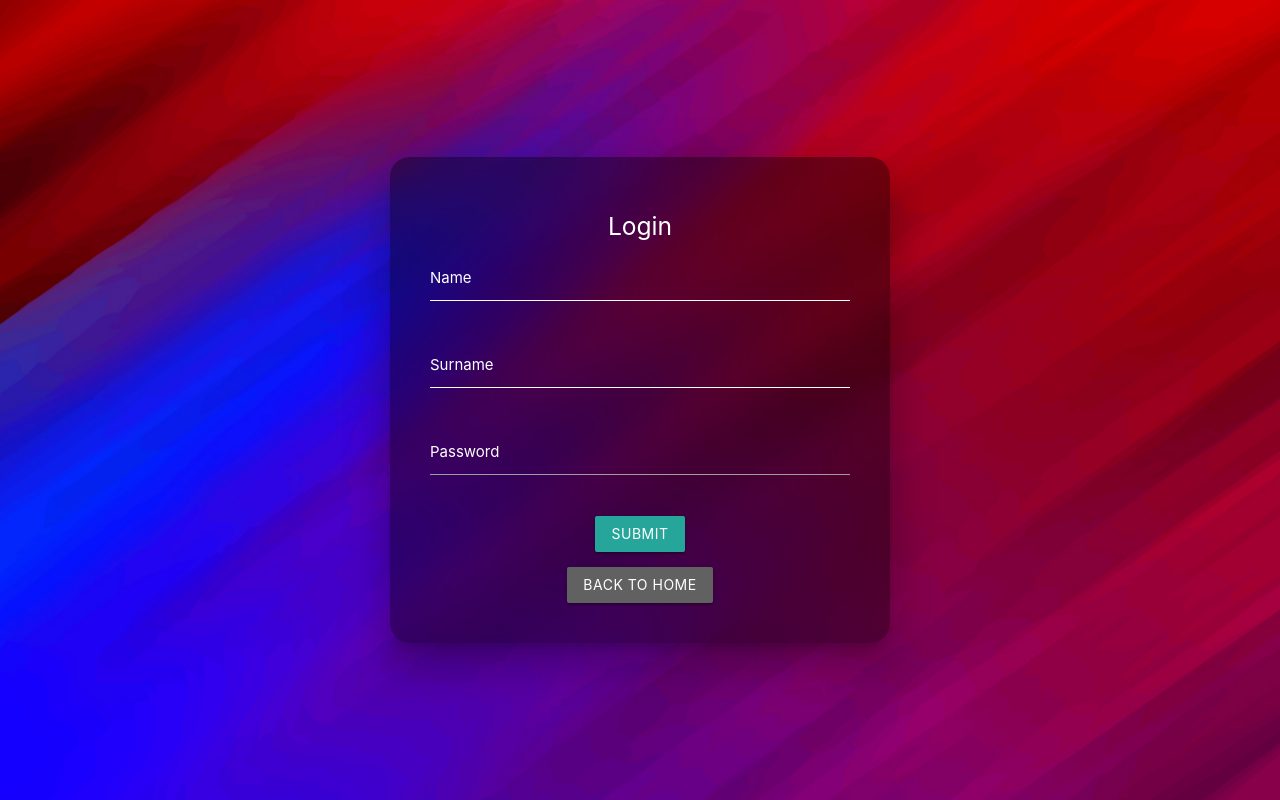
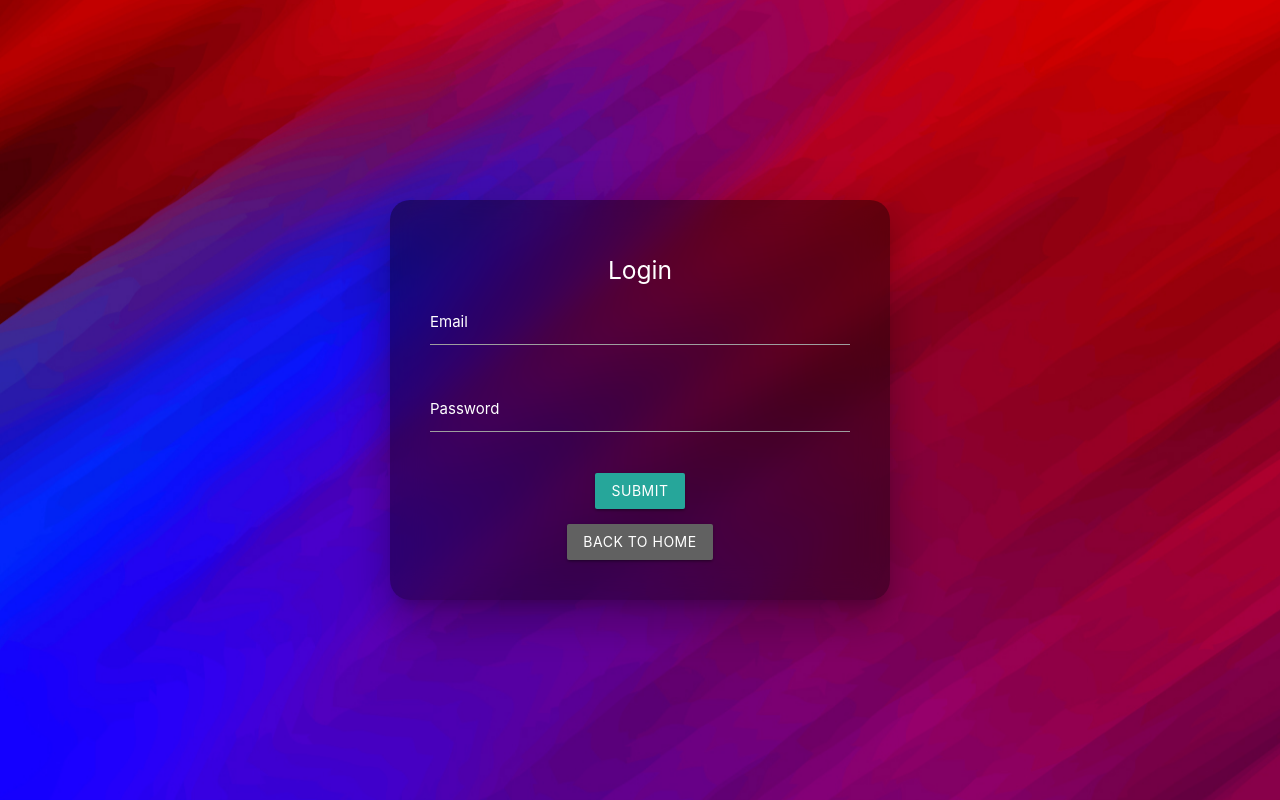
Before and after one commit to kaanyalova/255proj, a website built with Vite: page login.html in a window 1280 px wide. Built offline with nearby package versions, Linux system fonts and the light colour scheme.

Commit message:
use emails for as the login identifier

```diff
--- a/login.html
+++ b/login.html
@@ -73,35 +73,14 @@
                 >
                     <div class="input-field">
                         <input
-                            id="name"
-                            name="name"
-                            type="text"
-                            maxlength="15"
-                            pattern="[A-Za-z]+"
+                            id="email"
+                            name="email"
+                            type="email"
                             required
                             autocomplete="off"
                         />
-                        <label for="name">Name</label>
-                        <span
-                            class="helper-text"
-                            data-error="Only letters, max 15 characters"
-                        ></span>
-                    </div>
-                    <div class="input-field">
-                        <input
-                            id="surname"
-                            name="surname"
-                            type="text"
-                            maxlength="15"
-                            pattern="[A-Za-z]+"
-                            required
-                            autocomplete="off"
-                        />
-                        <label for="surname">Surname</label>
-                        <span
-                            class="helper-text"
-                            data-error="Only letters, max 15 characters"
-                        ></span>
+                        <label for="email">Email</label>
+                        <span class="helper-text"></span>
                     </div>
 
                     <div class="input-field">
@@ -169,6 +148,10 @@
             .pass-input {
                 color: white;
             }
+
+            #email {
+                color: white !important;
+            }
         </style>
     </body>
 </html>
```
Also changed, not shown: backend/index.ts (+17 -6 lines).
